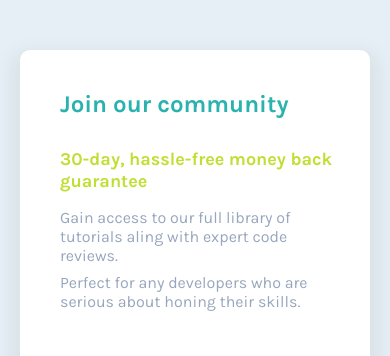
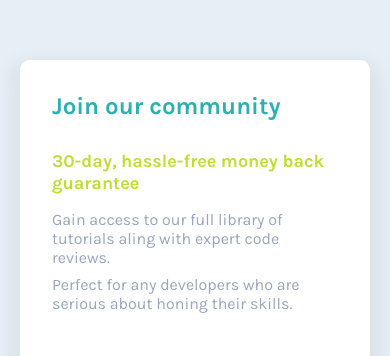
Before and after one commit to rmrantunes/single-price-grid-component, a plain HTML site: page index.html in a window 390 px wide. Shown: the top 356 px of the page. Drawn offline with Linux system fonts and the light colour scheme.

Commit message:
Mobile design finished

```diff
--- a/main.scss
+++ b/main.scss
@@ -16,7 +16,7 @@ $white: #fff;
 
 body {
   width: 100%;
-  height: 100vh;
+  min-height: 100vh;
   display: flex;
   align-items: center;
   justify-content: center;
@@ -24,7 +24,7 @@ body {
   background-color: $light-gray;
   font-family: "Karla", sans-serif;
 
-  padding: 0 20px;
+  padding: 60px 20px;
 }
 
 .card {
@@ -38,6 +38,17 @@ body {
 
   & > div {
     padding: 2.5rem;
+  }
+}
+
+@media screen and (max-width: 700px) {
+  .card {
+    width: 380px;
+    grid-template-columns: 1fr;
+
+    & > div {
+      padding: 2rem;
+    }
   }
 }
 
```
Also changed, not shown: main.css, 1 other file.
